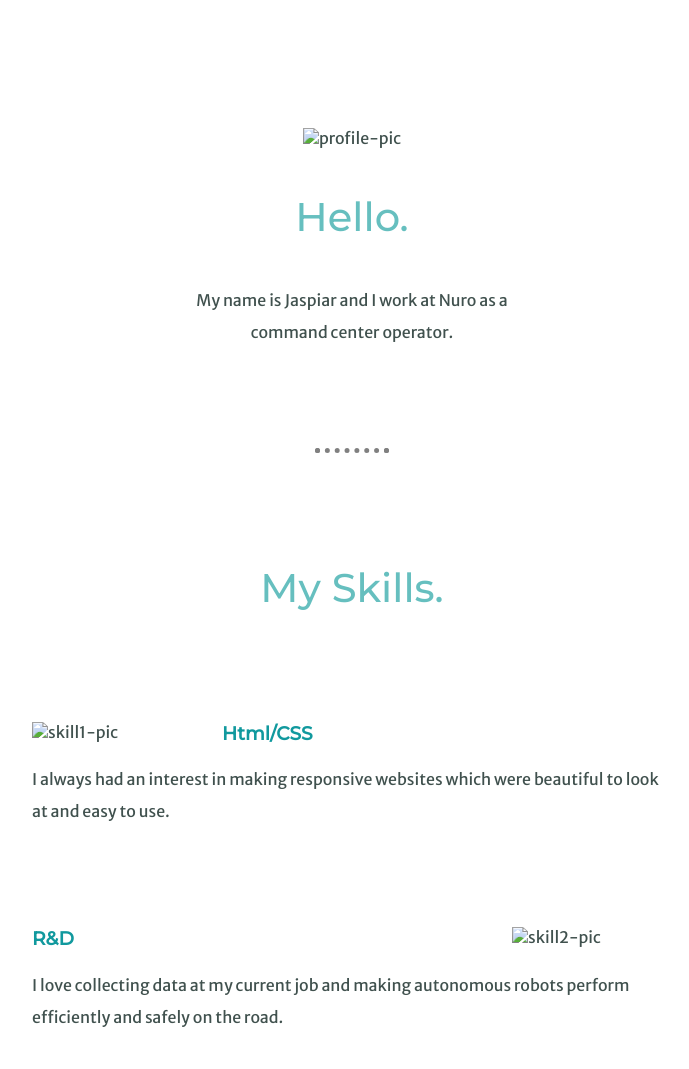
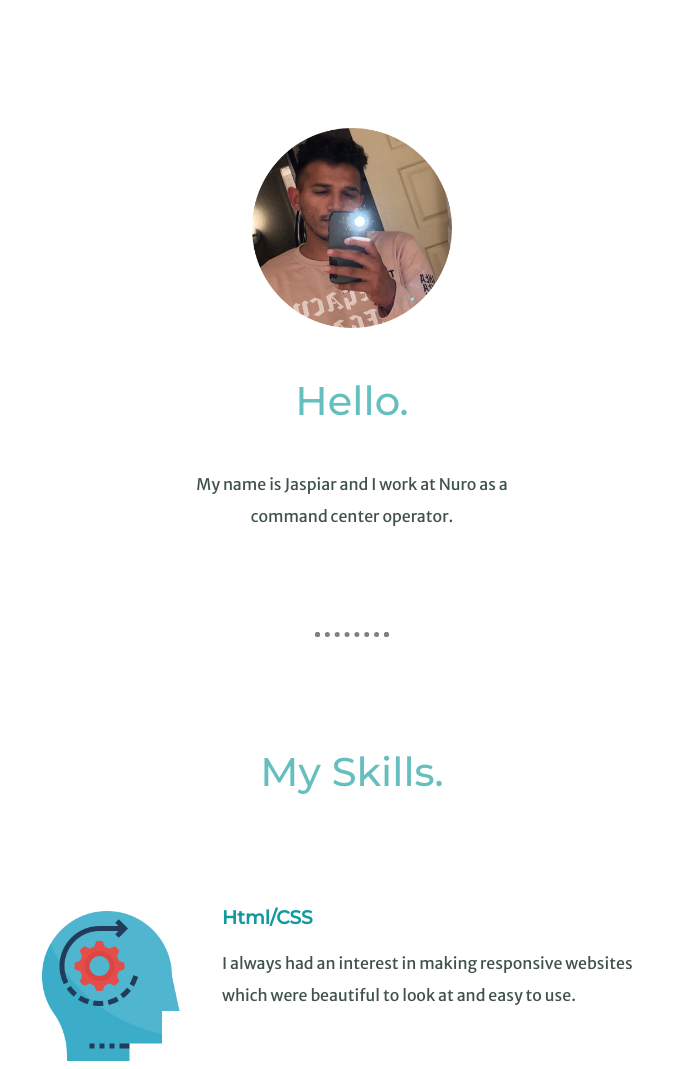
Before and after one commit to Jaspiar/profile, a plain HTML site: page index.html in a window 1280 px wide. Shown: the part 800-1869 px from the top of the page, without its empty margins (288-977 px from the left). Drawn offline with Linux system fonts and the light colour scheme; files that its build step writes are made by us from their sources; files whose address does not match are found by name.

Commit message:
deleted images folder tags in code for images

```diff
--- a/index.html
+++ b/index.html
@@ -4,7 +4,7 @@
 <head>
   <meta charset="utf-8">
   <title>Jaspiar Singh</title>
-  <link rel="stylesheet" href="css/styles.css">
+  <link rel="stylesheet" href="styles.css">
   <link rel="icon" href="images/favicon.ico">
   <link href="https://fonts.googleapis.com/css2?family=Merriweather+Sans&family=Montserrat:wght@500&family=Sacramento&display=swap" rel="stylesheet">
 
@@ -20,7 +20,7 @@
   </div>
   <div class="middle-container">
     <div class="profile">
-      <img id="profile" src="images/pfp.png" alt="profile-pic">
+      <img id="profile" src="pfp.png" alt="profile-pic">
       <h2>Hello.</h2>
       <p class="intro">My name is Jaspiar and I work at Nuro as a command center operator.</p>
     </div>
@@ -28,12 +28,12 @@
     <div class="skills">
       <h2>My Skills.</h2>
       <div class="skill-row">
-        <img class="skill1" src="images/skills.png" alt="skill1-pic">
+        <img class="skill1" src="skills.png" alt="skill1-pic">
         <h3>Html/CSS</h3>
         <p> I always had an interest in making responsive websites which were beautiful to look at and easy to use.</p>
       </div>
       <div class="skill-row">
-        <img class="skill2" src="images/lead.png" alt="skill2-pic">
+        <img class="skill2" src="lead.png" alt="skill2-pic">
         <h3> R&D</h3>
         <p> I love collecting data at my current job and making autonomous robots perform efficiently and safely on the road. </p>
       </div>
```
